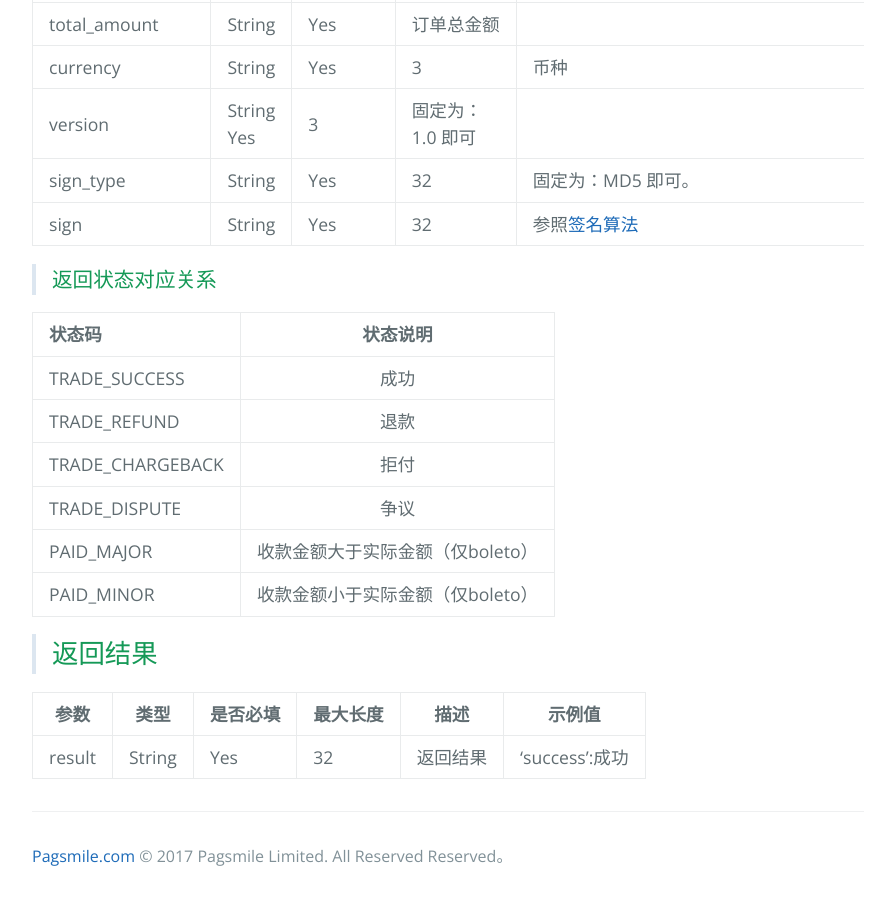
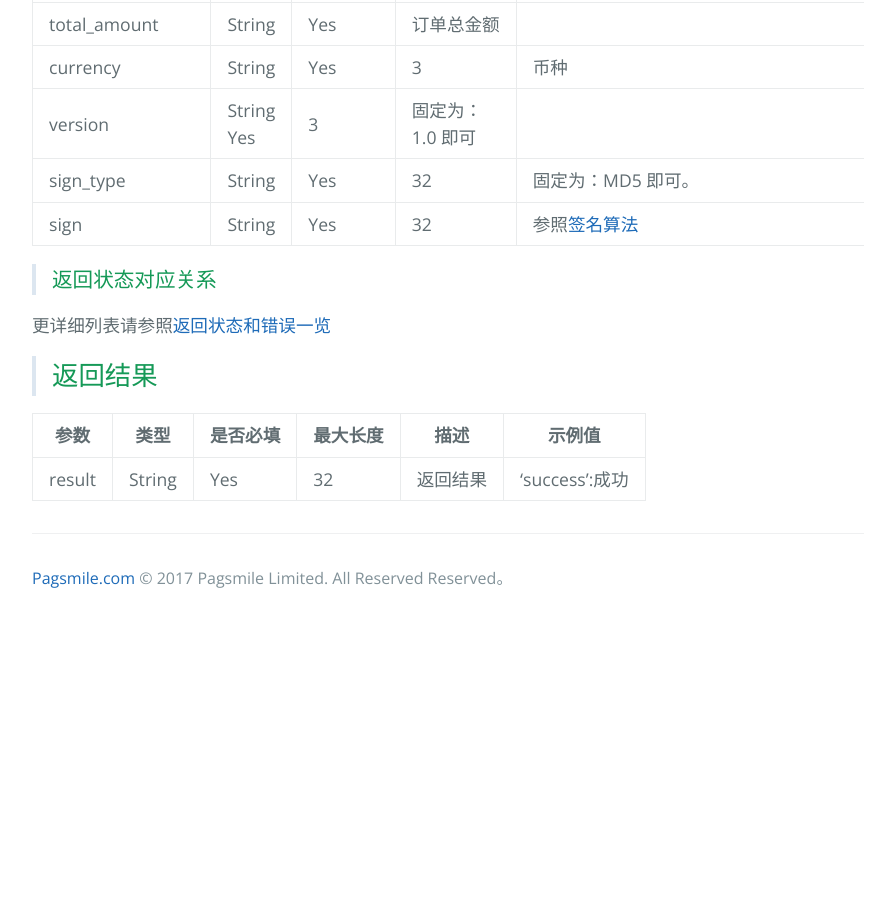
Before and after one commit to pagsmile/pagsmile.github.io, a Jekyll site: the page built from api/CallBack.md, in a window 1280 px wide and 900 px high, scrolled down 1392 px. Shown: the whole window, without its empty margins (192-1087 px from the left). Built offline with Jekyll 4.4.1, drawn with Linux system fonts in a browser that asks for light colours; our own code applies the rules of GitHub Pages for plain Markdown files; after the commit the page ends 2014 px from its top, so only the background shows below that.

Commit message:
Update CallBack.md

```diff
--- a/api/CallBack.md
+++ b/api/CallBack.md
@@ -32,14 +32,7 @@ sign | String | Yes | 32 | 参照[签名算法](DriectSign)
 
 >### 返回状态对应关系
 
-状态码 | 状态说明
-:--- | :---:
-TRADE_SUCCESS | 成功
-TRADE_REFUND | 退款
-TRADE_CHARGEBACK | 拒付
-TRADE_DISPUTE | 争议
-PAID_MAJOR | 收款金额大于实际金额（仅boleto）
-PAID_MINOR | 收款金额小于实际金额（仅boleto）
+更详细列表请参照[返回状态和错误一览](ReturnResult)
 
 >## 返回结果
 
```
